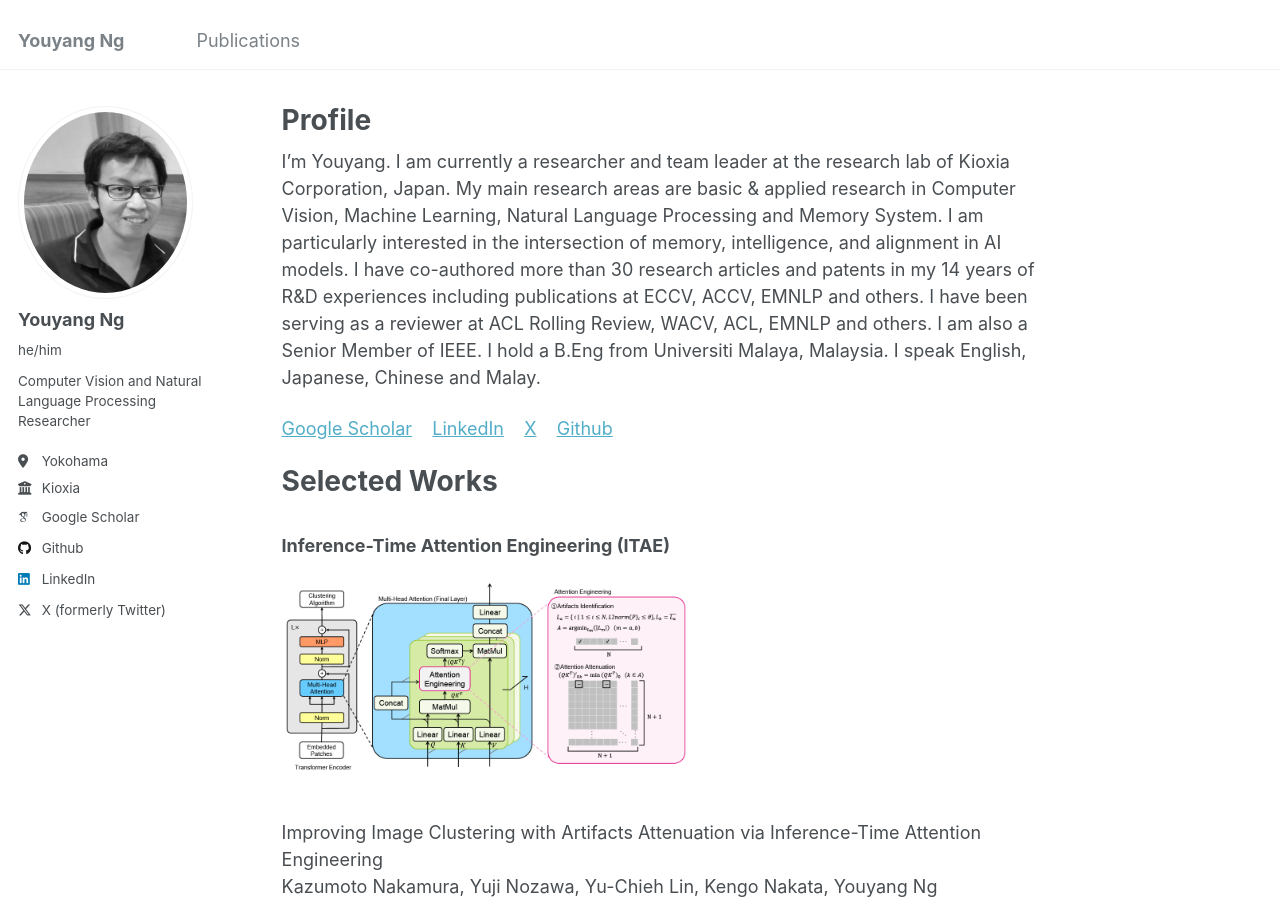
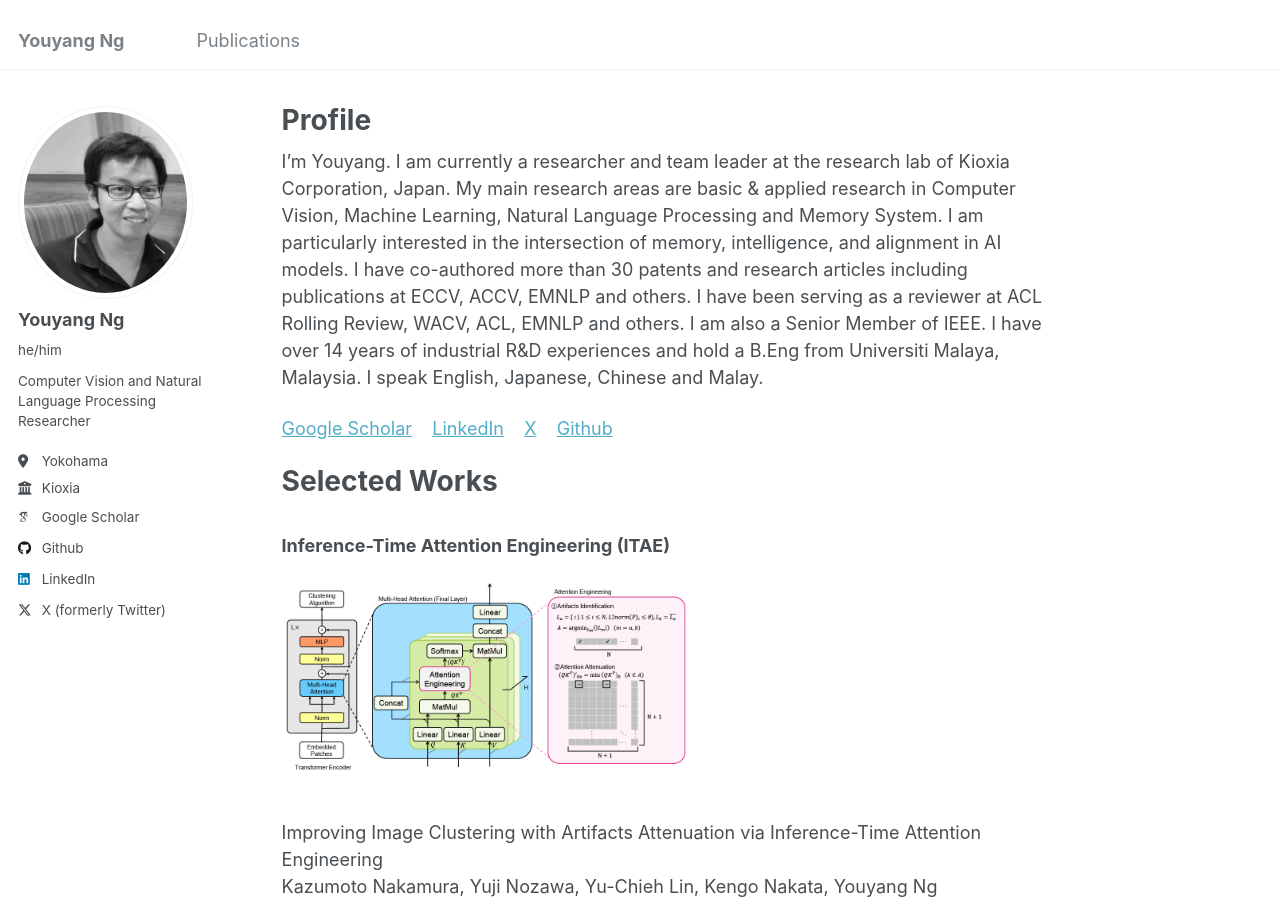
Before and after one commit to yy29/yy29.github.io, a Jekyll site: the page built from _pages/about.md, in a window 1280 px wide and 900 px high. Built offline with Jekyll 4.4.1, drawn with Linux system fonts in a browser that asks for light colours; some web fonts are replaced.

Commit message:
Update about.md

```diff
--- a/_pages/about.md
+++ b/_pages/about.md
@@ -7,7 +7,7 @@ redirect_from:
   - /about.html
 ---
 
-I'm Youyang. I am currently a researcher and team leader at the research lab of Kioxia Corporation, Japan. My main research areas are basic & applied research in Computer Vision, Machine Learning, Natural Language Processing and Memory System. I am particularly interested in the intersection of memory, intelligence, and alignment in AI models. I have co-authored more than 30 research articles and patents in my 14 years of R&D experiences including publications at ECCV, ACCV, EMNLP and others. I have been serving as a reviewer at ACL Rolling Review, WACV, ACL, EMNLP and others. I am also a Senior Member of IEEE. I hold a B.Eng from Universiti Malaya, Malaysia. I speak English, Japanese, Chinese and Malay.
+I'm Youyang. I am currently a researcher and team leader at the research lab of Kioxia Corporation, Japan. My main research areas are basic & applied research in Computer Vision, Machine Learning, Natural Language Processing and Memory System. I am particularly interested in the intersection of memory, intelligence, and alignment in AI models. I have co-authored more than 30 patents and research articles including publications at ECCV, ACCV, EMNLP and others. I have been serving as a reviewer at ACL Rolling Review, WACV, ACL, EMNLP and others. I am also a Senior Member of IEEE. I have over 14 years of industrial R&D experiences and hold a B.Eng from Universiti Malaya, Malaysia. I speak English, Japanese, Chinese and Malay.
 
 [Google Scholar](https://scholar.google.com/citations?user=4BGLw_QAAAAJ) &nbsp;&nbsp; [LinkedIn](https://www.linkedin.com/in/youyang-ng-55a10ab9/) &nbsp;&nbsp; [X](https://x.com/youyang_ng) &nbsp;&nbsp; [Github](https://github.com/rcgai)
 
```
